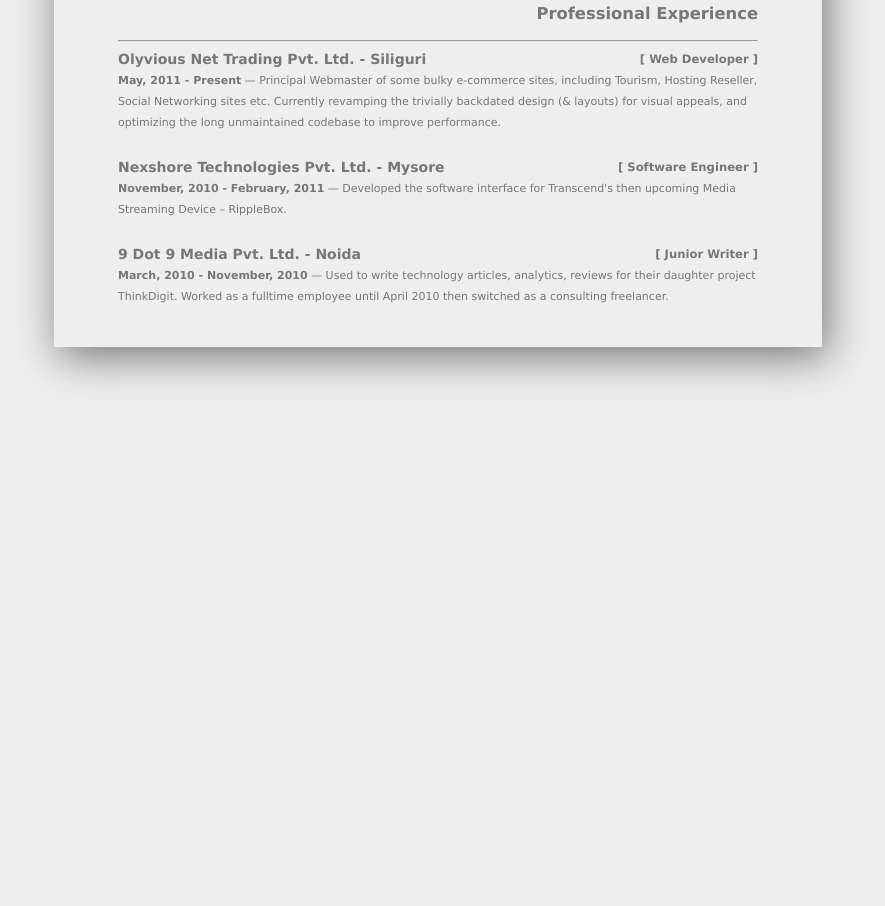
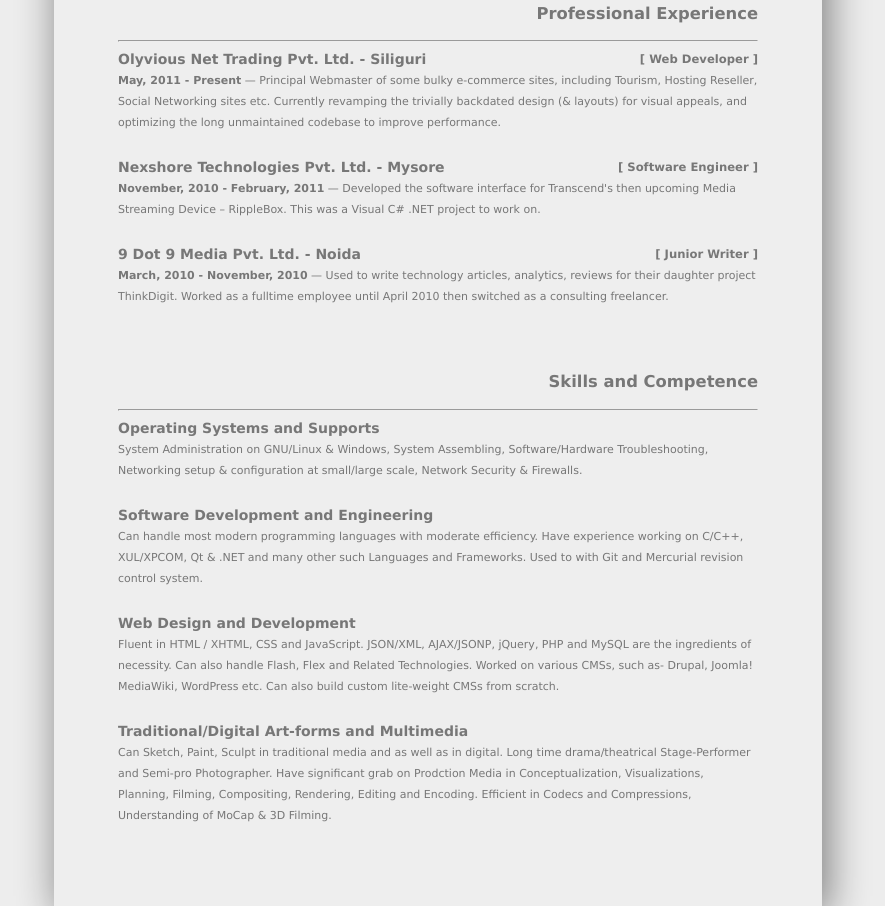
Before and after one commit to debloper/resume, a plain HTML site: page resume.htm in a window 1280 px wide. Shown: the part 252-1158 px from the top of the page, without its empty margins (202-1087 px from the left). Before the commit the page ends 800 px from the top, so only its background shows below. Drawn offline with Linux system fonts and the light colour scheme.

Commit message:
Competence section filled up

```diff
--- a/resume.htm
+++ b/resume.htm
@@ -27,11 +27,22 @@
       <p><b>May, 2011 - Present</b> &mdash; Principal Webmaster of some bulky e-commerce sites, including Tourism, Hosting Reseller, Social Networking sites etc. Currently revamping the trivially backdated design (& layouts) for visual appeals, and optimizing the long unmaintained codebase to improve performance.</p>
       <h4>Nexshore Technologies Pvt. Ltd. - Mysore</h4>
       <h5>[ Software Engineer ]</h5>
-      <p><b>November, 2010 - February, 2011</b> &mdash; Developed the software interface for Transcend's then upcoming Media Streaming Device – RippleBox.</p>
+      <p><b>November, 2010 - February, 2011</b> &mdash; Developed the software interface for Transcend's then upcoming Media Streaming Device &ndash; RippleBox. This was a Visual C# .NET project to work on.</p>
       <h4>9 Dot 9 Media Pvt. Ltd. - Noida</h4>
       <h5>[ Junior Writer ]</h5>
       <p><b>March, 2010 - November, 2010</b> &mdash; Used to write technology articles, analytics, reviews for their daughter project ThinkDigit. Worked as a fulltime employee until April 2010 then switched as a consulting freelancer.</p>
     </section>
+    <section>
+      <h3>Skills and Competence</h3><hr />
+      <h4>Operating Systems and Supports</h4>
+      <p>System Administration on GNU/Linux &amp; Windows, System Assembling, Software/Hardware Troubleshooting, Networking setup &amp; configuration at small/large scale, Network Security &amp; Firewalls.</p>
+      <h4>Software Development and Engineering</h4>
+      <p>Can handle most modern programming languages with moderate efficiency. Have experience working on C/C++, XUL/XPCOM, Qt &amp; .NET and many other such Languages and Frameworks. Used to with Git and Mercurial revision control system.</p>
+      <h4>Web Design and Development</h4>
+      <p>Fluent in HTML / XHTML, CSS and JavaScript. JSON/XML, AJAX/JSONP, jQuery, PHP and MySQL are the ingredients of necessity. Can also handle Flash, Flex and Related Technologies. Worked on various CMSs, such as- Drupal, Joomla! MediaWiki, WordPress etc. Can also build custom lite-weight CMSs from scratch.</p>
+      <h4>Traditional/Digital Art-forms and Multimedia</h4>
+      <p>Can Sketch, Paint, Sculpt in traditional media and as well as in digital. Long time drama/theatrical Stage-Performer and Semi-pro Photographer. Have significant grab on Prodction Media in Conceptualization, Visualizations, Planning, Filming, Compositing, Rendering, Editing and Encoding. Efficient in Codecs and Compressions, Understanding of MoCap & 3D Filming.</p>
+    </section>
   </article>
 </body>
 </html>
--- a/style.css
+++ b/style.css
@@ -37,6 +37,7 @@
 
 /* - ARTICLE - */
 article { padding: 16px 64px; }
+article section { margin-bottom: 64px; }
 article h3 { text-align: right; }
 article h4 { display: inline; }
 article h5 { display: inline; margin: 0; float: right; }
```
